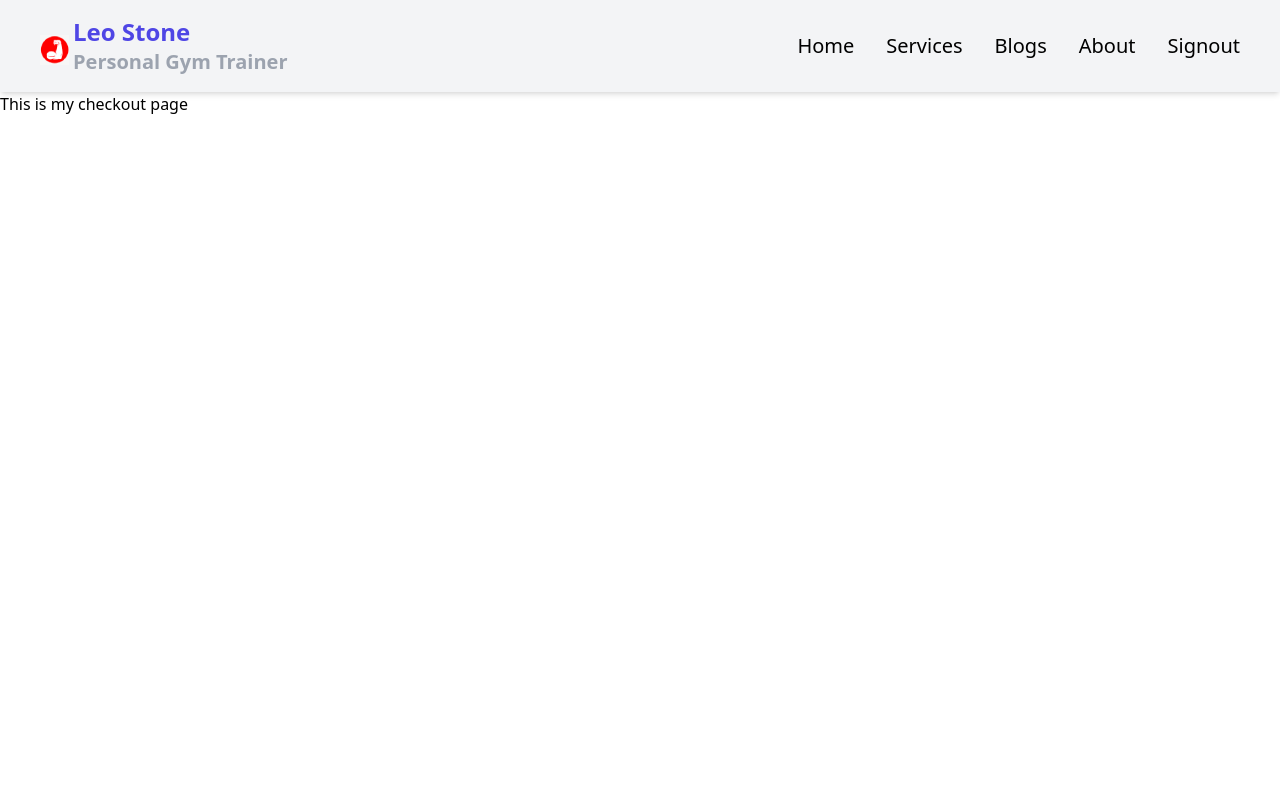
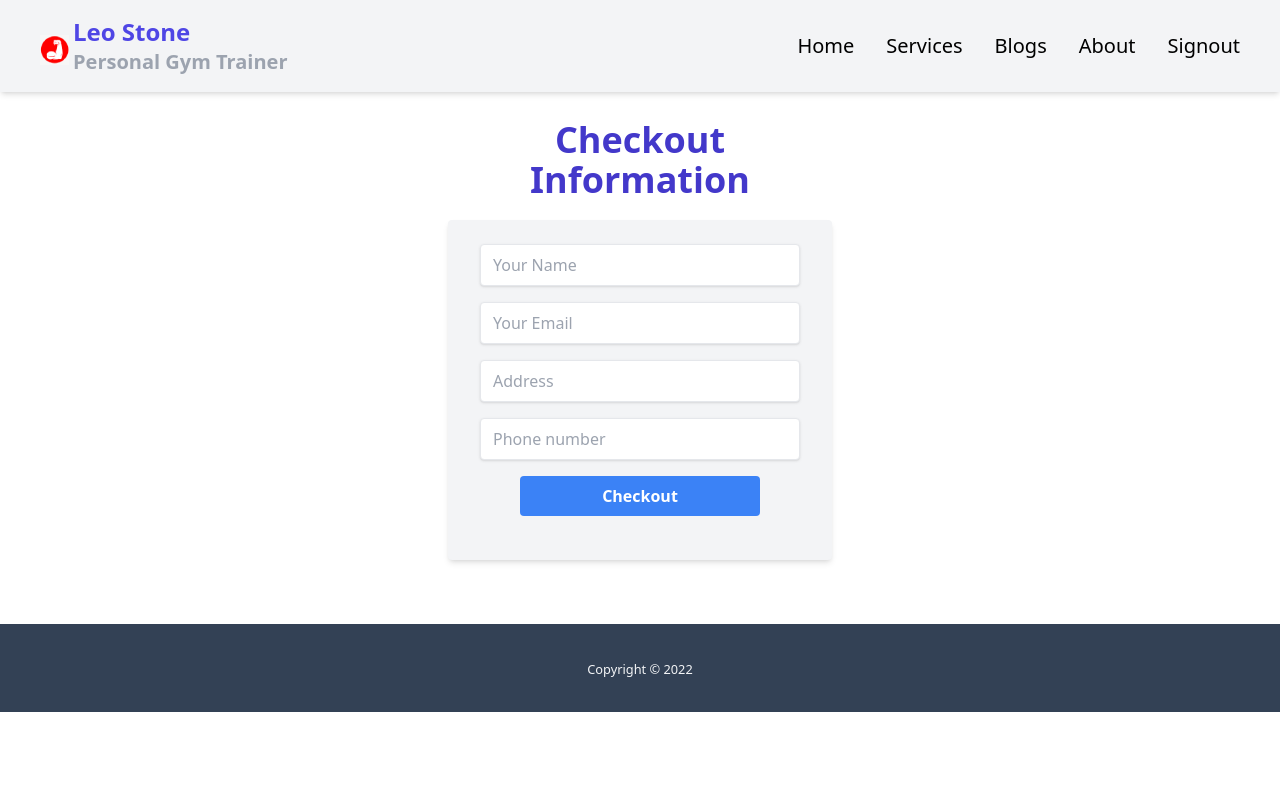
Before and after one commit to Proloycb/independent-service-provider, a React (Create React App) app: page /checkout in a window 1280 px wide. Shown: the top 800 px of the page. Built offline with nearby package versions, Linux system fonts and the light colour scheme; no server answers; sample sign-in values are in the browser's storage.

Commit message:
checkout form are create and toast use completed

```diff
--- a/src/App.js
+++ b/src/App.js
@@ -20,7 +20,7 @@ function App() {
         <Route path='/' element={<Home />} />
         <Route path='/home' element={<Home />} />
         <Route path='/services' element={<Services />} />
-        <Route path='/blogs' element={<Blogs/>}/>
+        <Route path='/blogs' element={<Blogs />} />
         <Route path='/about' element={<About />} />
         <Route path='/login' element={<Login />} />
         <Route path='/register' element={<Register />} />
@@ -31,7 +31,7 @@ function App() {
         } />
         <Route path='*' element={<NotFound />} />
       </Routes>
-      <Footer/>
+      <Footer />
     </div>
   );
 }
--- a/src/Pages/Checkout/Checkout.js
+++ b/src/Pages/Checkout/Checkout.js
@@ -1,9 +1,25 @@
 import React from 'react';
+import { toast, ToastContainer } from 'react-toastify';
+import 'react-toastify/dist/ReactToastify.css';
 
 const Checkout = () => {
+    const handleSubmit = (event) => {
+        event.preventDefault();
+        toast('Thank you for your booking')
+    }
     return (
-        <div className='h-screen'>
-            <h1>This is my checkout page</h1>
+        <div className='flex justify-center mt-7 mb-12'>
+            <div className='w-full max-w-sm '>
+                <h1 className='text-center text-4xl text-indigo-700 font-semibold mb-5'>Checkout Information</h1>
+                <form onSubmit={handleSubmit} className='shadow-md bg-gray-100 rounded px-8 pt-6 pb-8 mb-4'>
+                    <input className='w-full shadow appearance-none border rounded py-2 px-3 text-gray-700  focus:outline-none focus:shadow-outline mb-4' type="text" name="name" id="" placeholder='Your Name' />
+                    <input className='w-full shadow appearance-none border rounded py-2 px-3 text-gray-700  focus:outline-none focus:shadow-outline mb-4' type="email" name="email" id="" placeholder='Your Email' required />
+                    <input className='w-full shadow appearance-none border rounded py-2 px-3 text-gray-700 focus:outline-none focus:shadow-outline mb-4' type="text" name="address" id="" placeholder='Address' required />
+                    <input className='w-full shadow appearance-none border rounded py-2 px-3 text-gray-700 focus:outline-none focus:shadow-outline mb-4' type="text" name="phone-number" id="" placeholder='Phone number' required />
+                    <button className='bg-blue-500 hover:bg-blue-700 text-white font-bold py-2 px-20 block w-3/4 mx-auto rounded mb-3'>Checkout</button>
+                </form>
+                <ToastContainer/>
+            </div>
         </div>
     );
 };
--- a/src/Pages/Login/RequireAuth/RequireAuth.js
+++ b/src/Pages/Login/RequireAuth/RequireAuth.js
@@ -13,7 +13,7 @@ const RequireAuth = ({children}) => {
     }
 
     if(!user){
-        return <Navigate to='/login' state={{from: location}} replace/>
+        return <Navigate to="/login" state={{ from: location }} replace />;
     }
     return children;
 };
--- a/src/Pages/Shared/Loading/Loading.js
+++ b/src/Pages/Shared/Loading/Loading.js
@@ -3,8 +3,8 @@ import React from 'react';
 const Loading = () => {
     return (
         <div>
-            <div class="flex justify-center items-center">
-                <div class="spinner-border animate-spin inline-block w-8 h-8 border-4 border-indigo-500 rounded-full" role="status">
+            <div className="flex justify-center items-center">
+                <div className="spinner-border animate-spin inline-block w-8 h-8 border-4 border-indigo-500 rounded-full" role="status">
                 </div>
             </div>
         </div>
--- a/src/index.js
+++ b/src/index.js
@@ -11,7 +11,7 @@ root.render(
     <React.StrictMode>
       <App />
     </React.StrictMode>
-  </BrowserRouter>
+  </BrowserRouter>,
 );
 
 // If you want to start measuring performance in your app, pass a function
```
